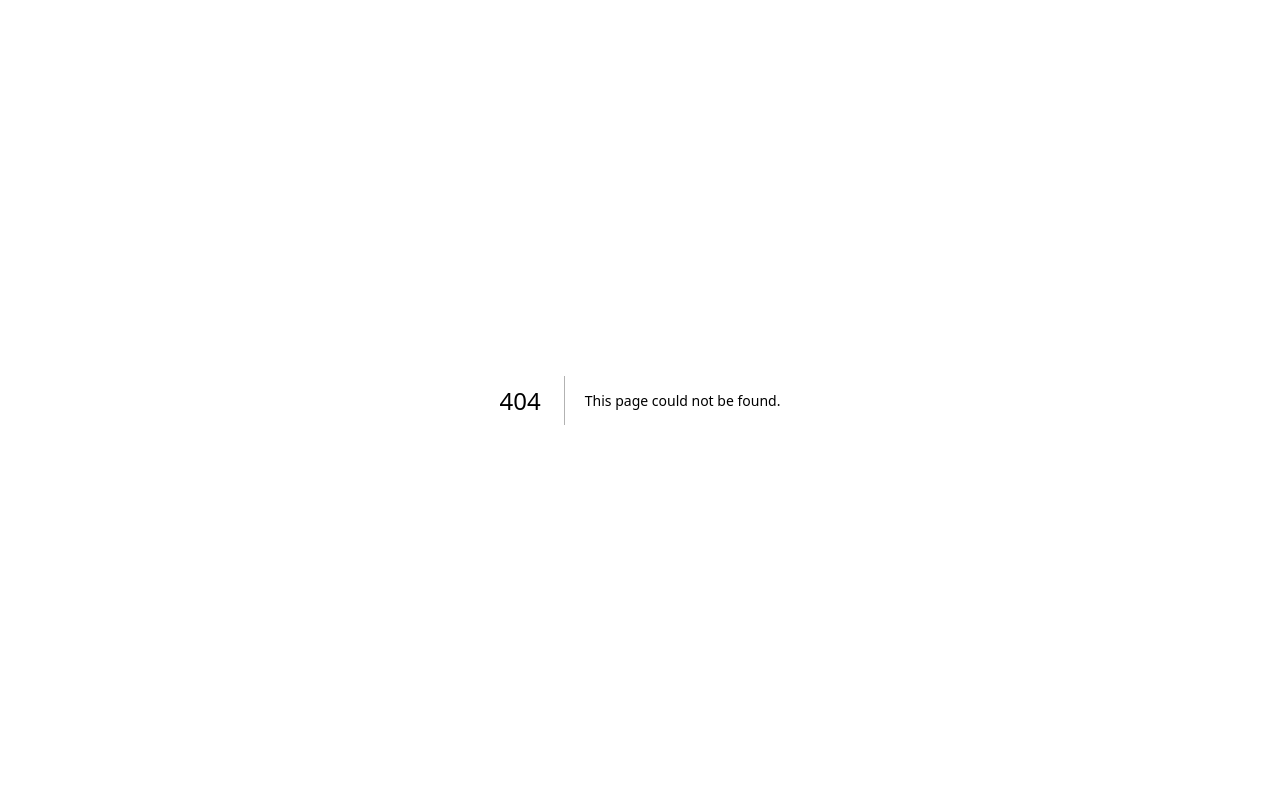
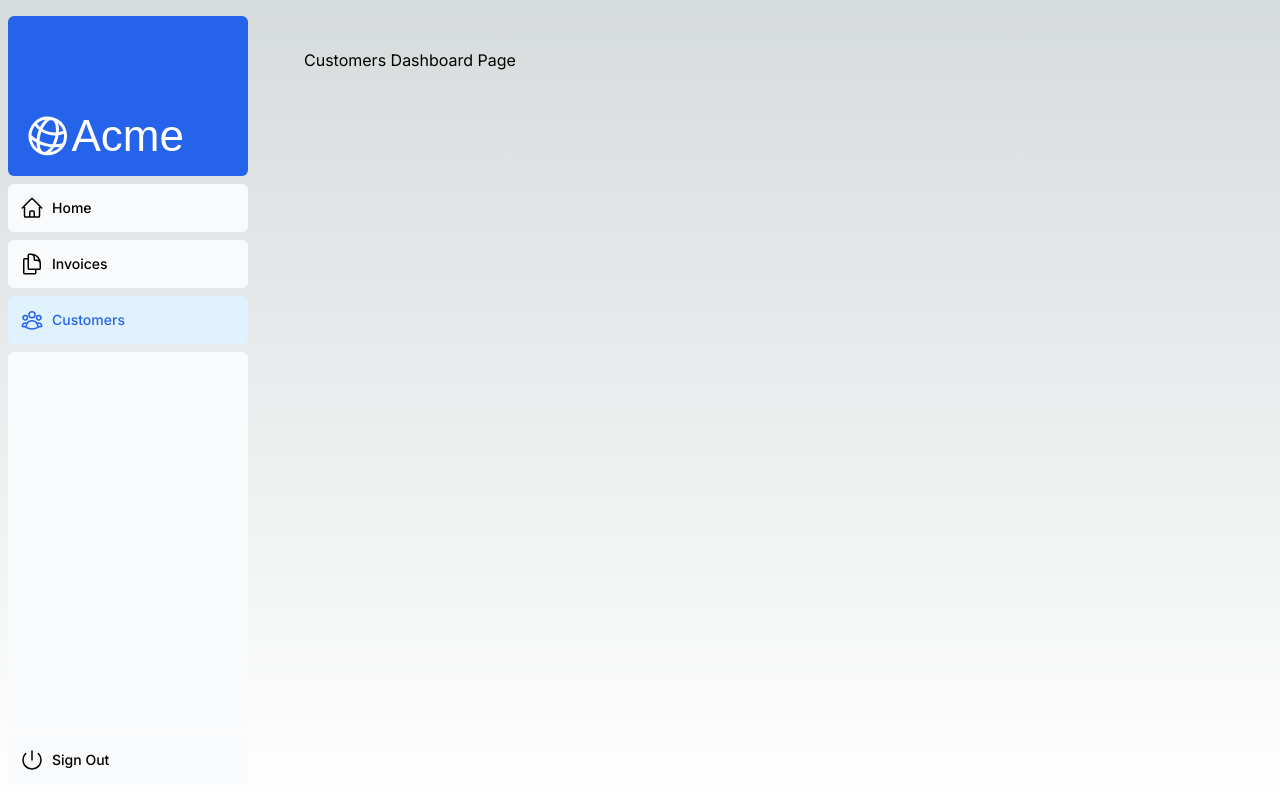
Before and after one commit to tpostolyuk/invoices, a Next.js app: page /dashboard/customers in a window 1280 px wide. Before the commit this address had no page. Built offline with nearby package versions, Linux system fonts and the light colour scheme; a web font is replaced by a local one.

Commit message:
feat: setup routing, add env (#1)
Co-authored-by: GreenOps <greenops@greenops.io>

```diff
--- /dev/null
+++ b/app/dashboard/customers/page.tsx
@@ -0,0 +1,3 @@
+export default function Page() {
+  return <p>Customers Dashboard Page</p>;
+}
--- /dev/null
+++ b/app/dashboard/invoices/page.tsx
@@ -0,0 +1,3 @@
+export default function Page() {
+  return <p>Invoices Dashboard Page</p>;
+}
--- /dev/null
+++ b/app/dashboard/layout.tsx
@@ -0,0 +1,12 @@
+import SideNav from "@/app/ui/dashboard/sidenav";
+
+export default function Layout({ children }: { children: React.ReactNode }) {
+  return (
+    <div className="flex h-screen flex-col md:flex-row md:overflow-hidden">
+      <div className="w-full flex-none md:w-64">
+        <SideNav />
+      </div>
+      <div className="flex-grow p-6 md:overflow-y-auto md:p-12">{children}</div>
+    </div>
+  );
+}
--- /dev/null
+++ b/app/dashboard/page.tsx
@@ -0,0 +1,3 @@
+export default function Page() {
+  return <p>Dashboard Page</p>;
+}
--- a/app/ui/dashboard/nav-links.tsx
+++ b/app/ui/dashboard/nav-links.tsx
@@ -3,8 +3,9 @@
 import { UserGroupIcon, HomeIcon, DocumentDuplicateIcon } from "@heroicons/react/24/outline";
 import { usePathname } from "next/navigation";
 import Link from "next/link";
+import React from "react";
 import clsx from "clsx";
-import React from "react";
+
 
 const links = [
   { name: "Home", href: "/dashboard", icon: HomeIcon },
--- /dev/null
+++ b/app/ui/dashboard/sidenav.tsx
@@ -0,0 +1,27 @@
+import { PowerIcon } from "@heroicons/react/24/outline";
+import Link from "next/link";
+
+import NavLinks from "@/app/ui/dashboard/nav-links";
+import AcmeLogo from "@/app/ui/acme-logo";
+
+export default function SideNav() {
+  return (
+    <div className="flex h-full flex-col px-3 py-4 md:px-2">
+      <Link className="mb-2 flex h-20 items-end justify-start rounded-md bg-blue-600 p-4 md:h-40" href="/">
+        <div className="w-32 text-white md:w-40">
+          <AcmeLogo />
+        </div>
+      </Link>
+      <div className="flex grow flex-row justify-between space-x-2 md:flex-col md:space-x-0 md:space-y-2">
+        <NavLinks />
+        <div className="hidden h-auto w-full grow rounded-md bg-gray-50 md:block"></div>
+        <form>
+          <button className="flex h-[48px] w-full grow items-center justify-center gap-2 rounded-md bg-gray-50 p-3 text-sm font-medium hover:bg-sky-100 hover:text-blue-600 md:flex-none md:justify-start md:p-2 md:px-3">
+            <PowerIcon className="w-6" />
+            <div className="hidden md:block">Sign Out</div>
+          </button>
+        </form>
+      </div>
+    </div>
+  );
+}
--- a/package.json
+++ b/package.json
@@ -10,6 +10,7 @@
   },
   "dependencies": {
     "@heroicons/react": "^2.1.1",
+    "clsx": "^2.0.0",
     "next": "14.0.4",
     "react": "^18",
     "react-dom": "^18"
```
Also changed, not shown: 2 other files (tests, documents, lock files or other folders).
